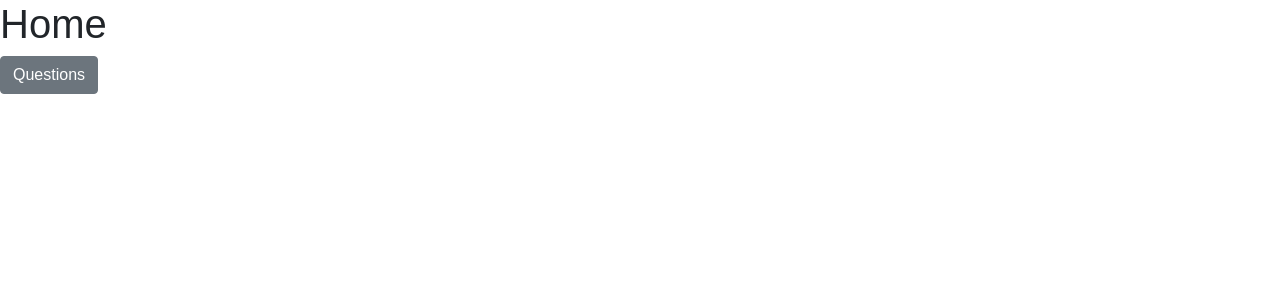
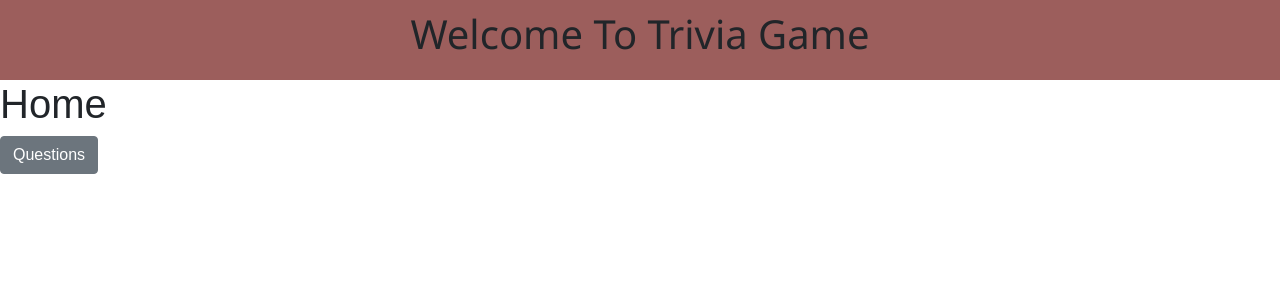
Before and after one commit to ali123321123/vue-trivia-game, a Vue app: page /#/ in a window 1280 px wide. Shown: the top 300 px of the page. Built offline with nearby package versions, Linux system fonts and the light colour scheme.

Commit message:
Feat: Added Header without styling -WIP

```diff
--- a/src/App.vue
+++ b/src/App.vue
@@ -8,7 +8,21 @@
       />
     </head>
     <div id="app">
+      <Header />
       <router-view />
     </div>
   </html>
 </template>
+<script>
+import Header from "./views/Header.vue"
+export default {
+  name: 'app',
+  components: {
+    Header
+  }
+}
+</script>
+
+<style >
+
+</style>
--- /dev/null
+++ b/src/views/Header.vue
@@ -0,0 +1,30 @@
+<template>
+<header>
+    <h1 class="">{{title}}</h1>
+
+
+</header>
+</template>
+
+
+<script>
+export default {
+    data() {
+        return {
+        title: ' Welcome To Trivia Game'
+        }
+    }
+}
+</script>
+
+<style scoped>
+header {
+    background-color: rgb(156, 94, 92);
+    padding: 10px;
+    height: 5em;
+     text-align: center;
+   font-family: 'Segoe UI', Tahoma, Geneva, Verdana, sans-serif;
+
+}
+
+</style>
--- a/src/views/Home.vue
+++ b/src/views/Home.vue
@@ -6,7 +6,7 @@
 </template>
 
 <script>
-export default {};
+
 </script>
 
 <style></style>
```
Also changed, not shown: 1 other file (tests, documents, lock files or other folders).
